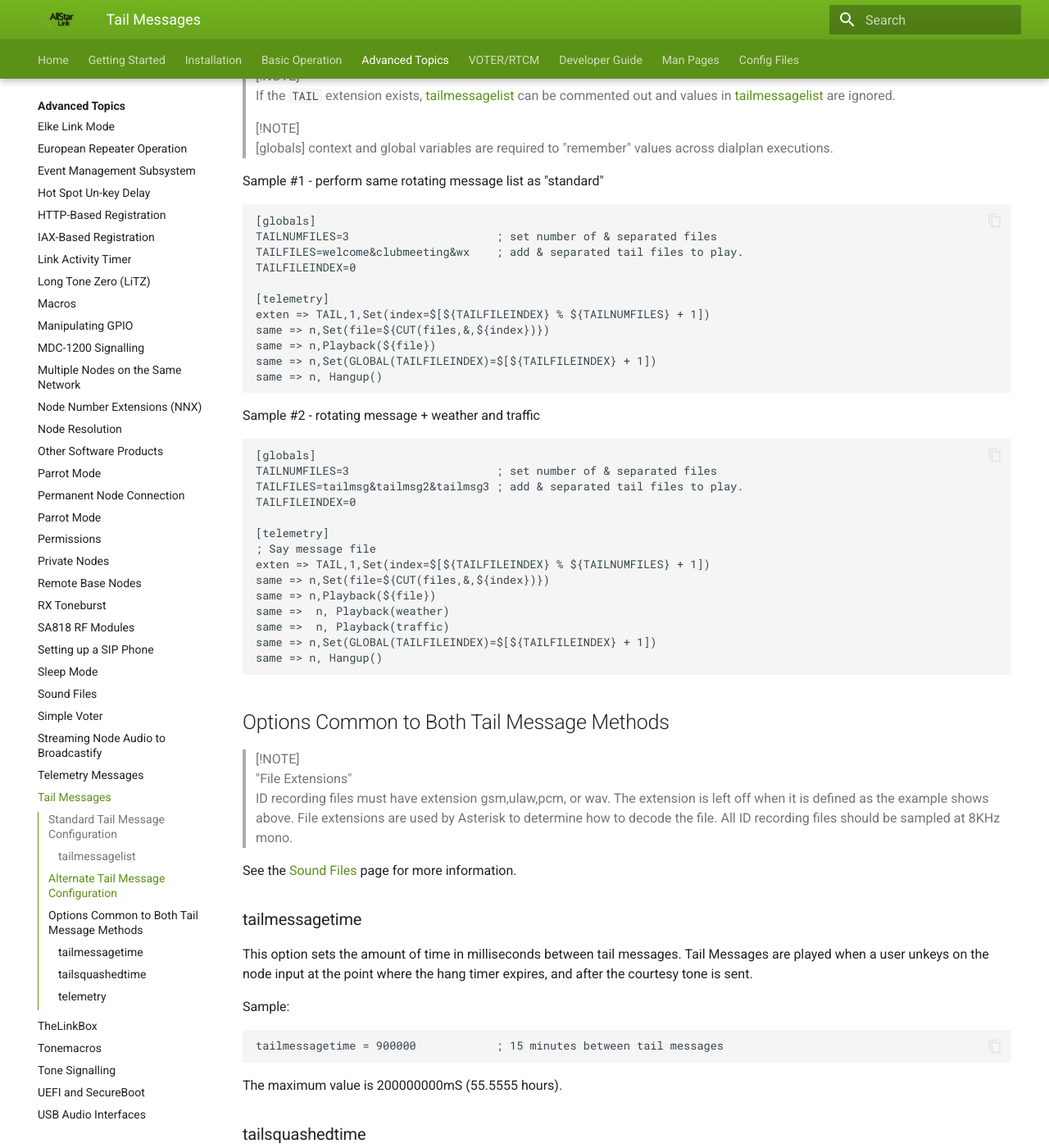
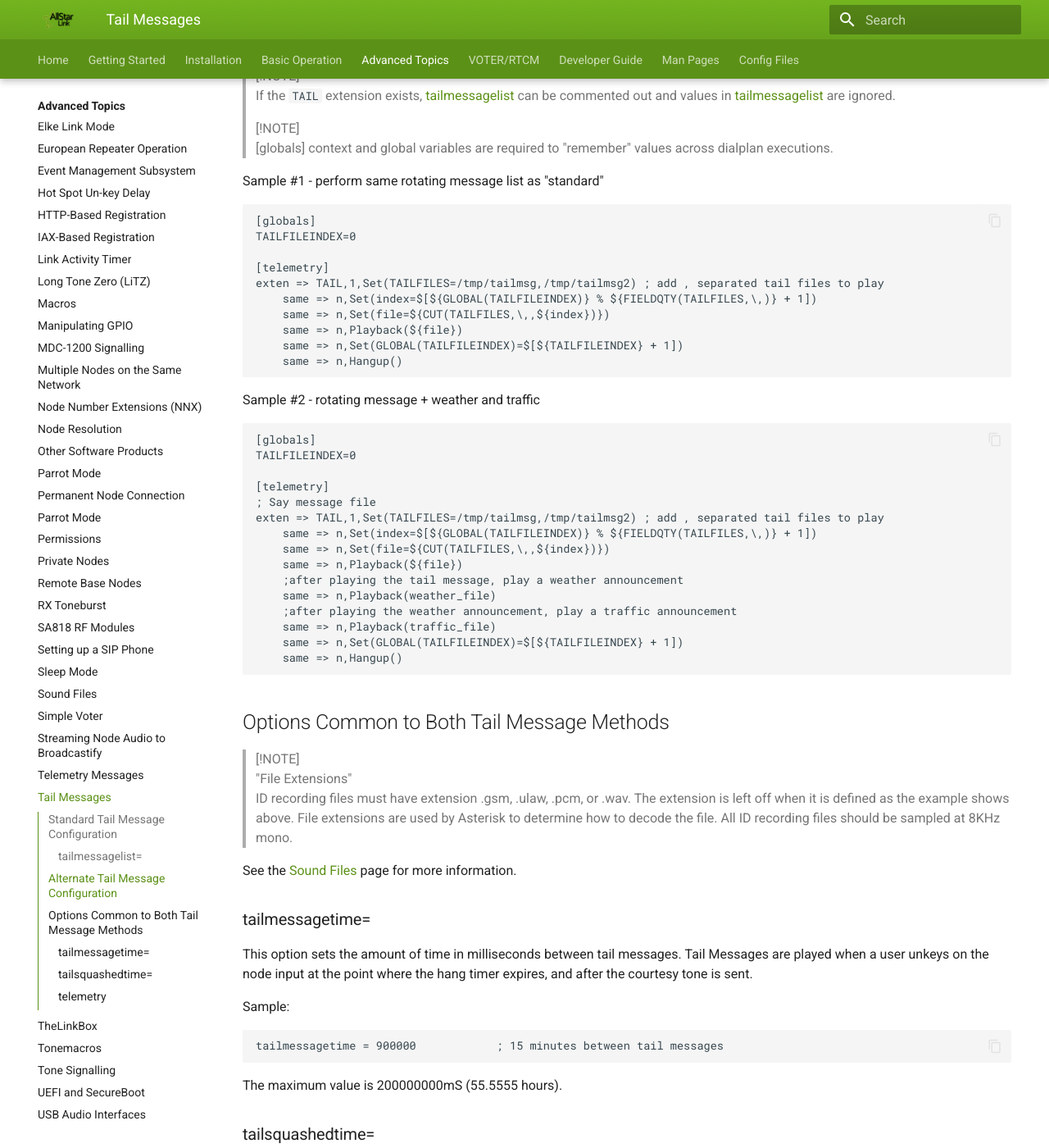
Before and after one commit to AllStarLink/ASL3-Manual, an MkDocs documentation site: the page built from docs/adv-topics/tailmessage.md, in a window 1280 px wide and 1400 px high, scrolled down 709 px. Shown: the whole window at 82% size. Built offline with MkDocs 1.6.1 and Material for MkDocs 9.7.7, drawn with Linux system fonts in a browser that asks for light colours; some of the changed text lies outside the part shown.

Commit message:
Updates from comments

````diff
--- a/docs/adv-topics/tailmessage.md
+++ b/docs/adv-topics/tailmessage.md
@@ -28,45 +28,45 @@ An extension `TAIL` can be added to the `extensions.conf` file under the context
 Sample #1 - perform same rotating message list as "standard"
 ```
 [globals]
-TAILNUMFILES=3                      ; set number of & separated files
-TAILFILES=welcome&clubmeeting&wx    ; add & separated tail files to play.
 TAILFILEINDEX=0
 
 [telemetry]
-exten => TAIL,1,Set(index=$[${TAILFILEINDEX} % ${TAILNUMFILES} + 1])
-same => n,Set(file=${CUT(files,&,${index})})
-same => n,Playback(${file})
-same => n,Set(GLOBAL(TAILFILEINDEX)=$[${TAILFILEINDEX} + 1])
-same => n, Hangup()
+exten => TAIL,1,Set(TAILFILES=/tmp/tailmsg,/tmp/tailmsg2) ; add , separated tail files to play
+	same => n,Set(index=$[${GLOBAL(TAILFILEINDEX)} % ${FIELDQTY(TAILFILES,\,)} + 1])
+	same => n,Set(file=${CUT(TAILFILES,\,,${index})})
+	same => n,Playback(${file})
+	same => n,Set(GLOBAL(TAILFILEINDEX)=$[${TAILFILEINDEX} + 1])
+    same => n,Hangup()
 ```
 
 Sample #2 - rotating message + weather and traffic
 ```
 [globals]
-TAILNUMFILES=3                      ; set number of & separated files
-TAILFILES=tailmsg&tailmsg2&tailmsg3 ; add & separated tail files to play.
 TAILFILEINDEX=0
 
 [telemetry]
 ; Say message file
-exten => TAIL,1,Set(index=$[${TAILFILEINDEX} % ${TAILNUMFILES} + 1])
-same => n,Set(file=${CUT(files,&,${index})})
-same => n,Playback(${file})
-same =>  n, Playback(weather)
-same =>  n, Playback(traffic)
-same => n,Set(GLOBAL(TAILFILEINDEX)=$[${TAILFILEINDEX} + 1])
-same => n, Hangup()
+exten => TAIL,1,Set(TAILFILES=/tmp/tailmsg,/tmp/tailmsg2) ; add , separated tail files to play
+	same => n,Set(index=$[${GLOBAL(TAILFILEINDEX)} % ${FIELDQTY(TAILFILES,\,)} + 1])
+	same => n,Set(file=${CUT(TAILFILES,\,,${index})})
+	same => n,Playback(${file})
+ 	;after playing the tail message, play a weather announcement
+  	same => n,Playback(weather_file)
+  	;after playing the weather announcement, play a traffic announcement
+  	same => n,Playback(traffic_file)
+	same => n,Set(GLOBAL(TAILFILEINDEX)=$[${TAILFILEINDEX} + 1])
+  	same => n,Hangup()
 ```
 
 ## Options Common to Both Tail Message Methods
 
 > [!NOTE]<br>
 >"File Extensions"<br>
->ID recording files must have extension gsm,ulaw,pcm, or wav. The extension is left off when it is defined as the example shows above. File extensions are used by Asterisk to determine how to decode the file. All ID recording files should be sampled at 8KHz mono.
+>ID recording files must have extension .gsm, .ulaw, .pcm, or .wav. The extension is left off when it is defined as the example shows above. File extensions are used by Asterisk to determine how to decode the file. All ID recording files should be sampled at 8KHz mono.
 
 See the [Sound Files](../adv-topics/soundfiles.md) page for more information.
 
-### tailmessagetime
+### tailmessagetime=
 This option sets the amount of time in milliseconds between tail messages. Tail Messages are played when a user unkeys on the node input at the point where the hang timer expires, and after the courtesy tone is sent.
 
 Sample:
@@ -77,7 +77,7 @@ tailmessagetime = 900000            ; 15 minutes between tail messages
 
 The maximum value is 200000000mS (55.5555 hours).
 
-### tailsquashedtime
+### tailsquashedtime=
 If a tail message is "squashed" by a user keying up over the top of it, a separate time value can be loaded to make the tail message be retried at a shorter time interval than the standard `tailmessagetime=` option. The `tailsquashedtime=` option takes a value in milliseconds.
 
 Sample:
````
Also changed, not shown: other parts of docs/adv-topics/tailmessage.md (+2 -2 lines).
